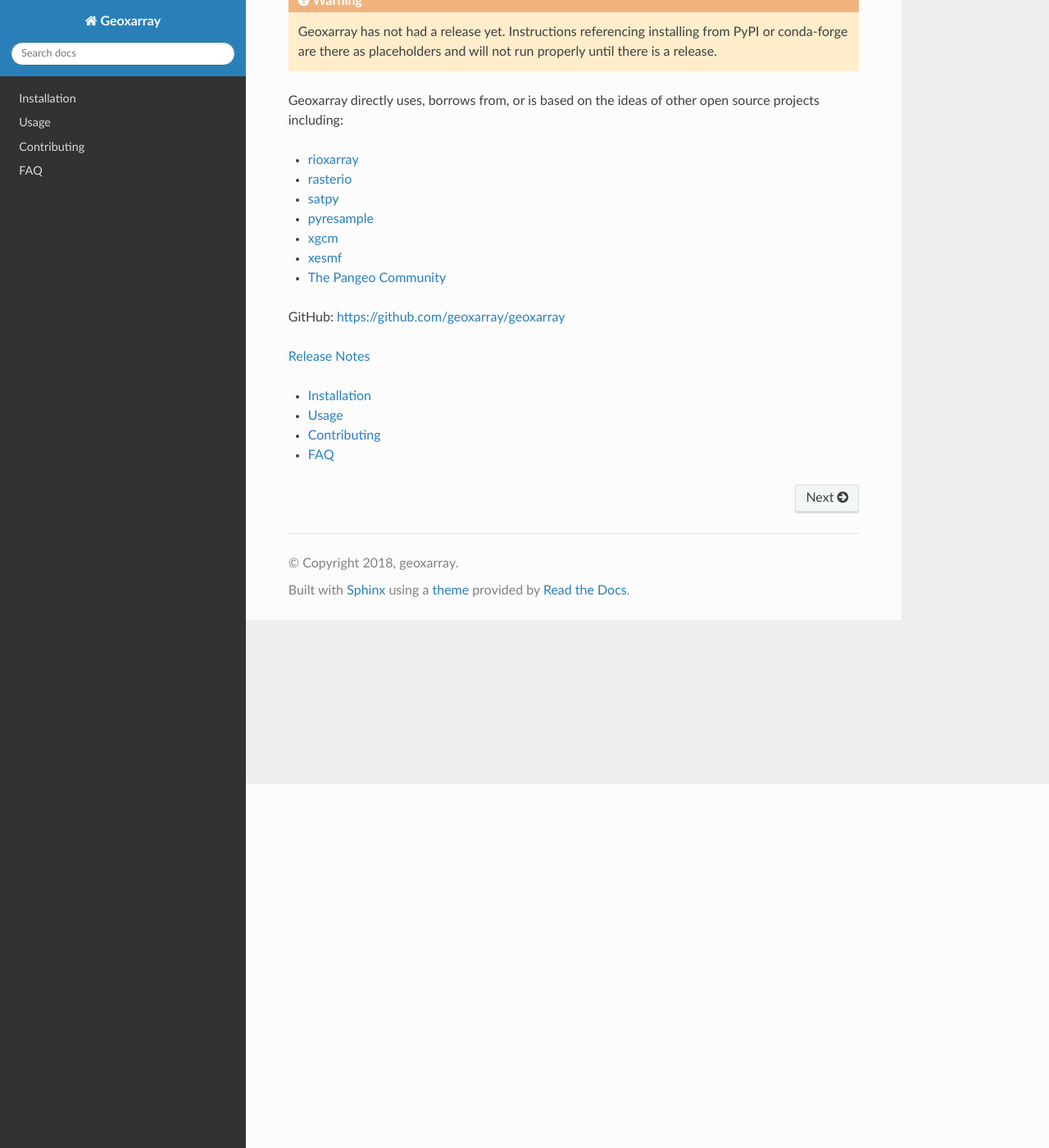
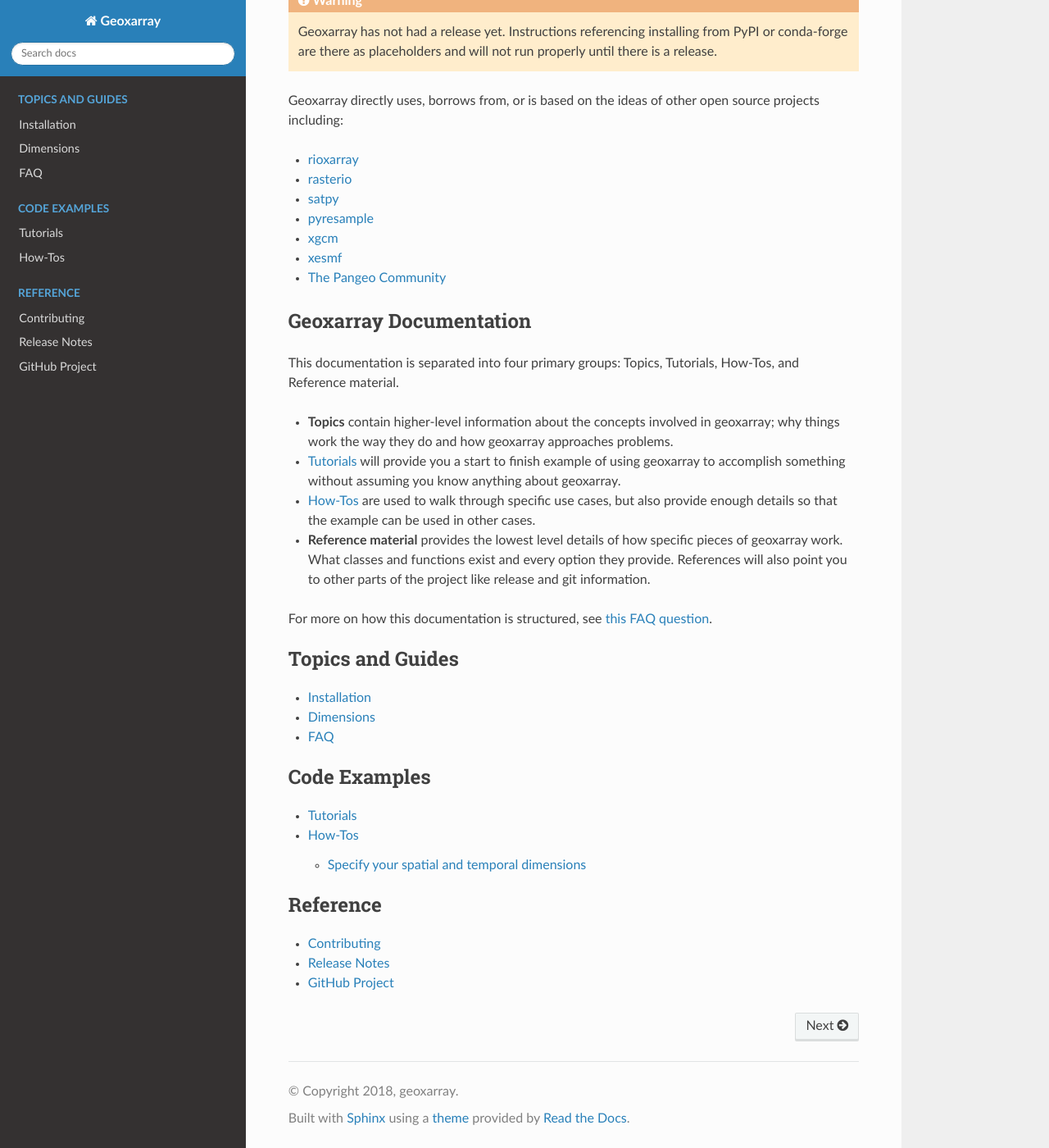
Before and after one commit to geoxarray/geoxarray, a Sphinx documentation site: the page built from docs/source/index.rst, in a window 1280 px wide and 1400 px high, scrolled down 444 px. Shown: the whole window at 82% size. Built offline with Sphinx 7.4.7 and the Read the Docs theme 2.0.0, drawn with Linux system fonts in a browser that asks for light colours; pages that are not in the unit, such as notebooks, are missing from menus.

Commit message:
Create initial separation of topics/tutorials/howtos/ref

```diff
--- a/docs/source/conf.py
+++ b/docs/source/conf.py
@@ -19,6 +19,7 @@
 #
 import os
 import sys
+from unittest import mock
 
 from pkg_resources import get_distribution
 
@@ -50,13 +51,21 @@
     "sphinxcontrib.apidoc",
 ]
 
+# Mock
+for mod_name in ["cartopy", "cartopy.crs", "shapely", "shapely.geometry"]:
+    sys.modules[mod_name] = mock.Mock()
+
 # API docs
+# Include inherited class members
+os.environ["SPHINX_APIDOC_OPTIONS"] = "inherited-members"
 apidoc_module_dir = "../../geoxarray"
 apidoc_output_dir = "api"
 apidoc_excluded_paths = [
     "version.py",
 ]
 apidoc_separate_modules = True
+# Show private members
+# apidoc_extra_args = ["-P"]
 
 # Configuration options for plot_directive. See:
 # https://github.com/matplotlib/matplotlib/blob/f3ed922d935751e08494e5fb5311d3050a3b637b/lib/matplotlib/sphinxext/plot_directive.py#L81
--- a/docs/source/contributing.rst
+++ b/docs/source/contributing.rst
@@ -50,6 +50,8 @@
 * Keep the scope as narrow as possible, to make it easier to implement.
 * Remember that this is a volunteer-driven project, and that contributions
   are welcome :)
+
+.. _dev_install:
 
 Get Started!
 ------------
--- a/docs/source/faq.rst
+++ b/docs/source/faq.rst
@@ -14,3 +14,41 @@
 Want to help move development along? See the :doc:`contributing` page for
 information on how to contribute including submitting feedback and viewing
 existing bug reports and feature requests.
+
+.. _doc_organization:
+
+How is this documentation structured?
+-------------------------------------
+
+The Geoxarray project is trying hard to stick to the documentation structure
+described in `this presentation <https://youtu.be/t4vKPhjcMZg>`_
+by Daniele Procida. This is partly as an experiment to see how a new project
+can fit into this "rigid" structure. It is also an experiment as there aren't
+many projects in the geospatial scientific python ecosystem that makes these
+hard boundaries between sections of their documentation. Is it working?
+
+* Tutorials (Learning Oriented):
+  Teach the user what they might want to do and walk them through it.
+  Longer form instructions on how to go from nothing to something useful.
+  Tutorials avoid a lot of detail to stay focused on finished a task. This
+  means they also won't list all the available options/choices either.
+  A tutorial will decide what the user does and accomplishes.
+* How-To (Problem Oriented):
+  Recipes to solve a specific problem. Less hand-holding and more
+  straight to the point. In general these will be shorter than tutorials as
+  they assume the user already knows a little bit about what they're doing.
+  Explanation of how Geoxarray works is limited in how-tos and will generally
+  go in "Topics". Similar to Tutorials, we limit explanation so that we can
+  act and accomplish things as quickly as possible. A user finds a how-to
+  because they know they have a specific problem they want to solve.
+* Reference (Information Oriented):
+  Low-level details about the interfaces (ex. API docs).
+* Topics/Discussion (Understanding Oriented):
+  Human-friendly explanation of what exists in Geoxarray and why things are
+  the way they are in Geoxarray. These will generally not include actual code
+  except for simple examples or to make a point. These should leverage the
+  other sections of documentation to provide more low-level and hands-on
+  information.
+
+The FAQ document is left for anything that doesn't quite fit into any of the
+above sections.
--- /dev/null
+++ b/docs/source/howtos/set_dims.rst
@@ -0,0 +1,5 @@
+Specify your spatial and temporal dimensions
+============================================
+
+Assuming you have an Xarray object that
+.. code
--- a/docs/source/index.rst
+++ b/docs/source/index.rst
@@ -32,15 +32,50 @@
 * `The Pangeo Community <https://pangeo.io/>`_
 
 
-GitHub: https://github.com/geoxarray/geoxarray
 
-`Release Notes <https://github.com/geoxarray/geoxarray/blob/main/CHANGELOG.md>`_
+Geoxarray Documentation
+-----------------------
+
+This documentation is separated into four primary groups: Topics, Tutorials,
+How-Tos, and Reference material.
+
+* **Topics** contain higher-level information about the concepts involved in
+  geoxarray; why things work the way they do and how geoxarray approaches
+  problems.
+* :doc:`tutorials/index` will provide you a start to finish example of using
+  geoxarray to accomplish something without assuming you know anything about
+  geoxarray.
+* :doc:`howtos/index` are used to walk through specific use cases, but also
+  provide enough details so that the example can be used in other cases.
+* **Reference material** provides the lowest level details of how specific
+  pieces of geoxarray work. What classes and functions exist and every option
+  they provide. References will also point you to other parts of the project
+  like release and git information.
+
+For more on how this documentation is structured, see
+:ref:`this FAQ question <doc_organization>`.
 
 .. toctree::
+   :caption: Topics and Guides
+   :maxdepth: 1
+   :glob:
+
+   installation
+   topics/*
+   faq
+
+.. toctree::
+   :caption: Code Examples
+   :maxdepth: 2
+
+   tutorials/index
+   howtos/index
+
+.. toctree::
+   :caption: Reference
    :maxdepth: 1
 
-   installation
-   usage
+   API <api/modules>
    contributing
-   faq
-   API <api/modules>
+   Release Notes <https://github.com/geoxarray/geoxarray/blob/main/CHANGELOG.md>
+   GitHub Project <https://github.com/geoxarray/geoxarray>
--- /dev/null
+++ b/docs/source/tutorials/index.rst
@@ -0,0 +1,4 @@
+Tutorials
+=========
+
+No tutorials yet. Come back later.
```
Also changed, not shown: docs/source/howtos/index.rst (added, +13 -0 lines), docs/source/installation.rst (+73 -5 lines), docs/source/topics/dimensions.rst (added, +31 -0 lines), docs/source/usage.rst (deleted, +0 -23 lines), 1 other file.
